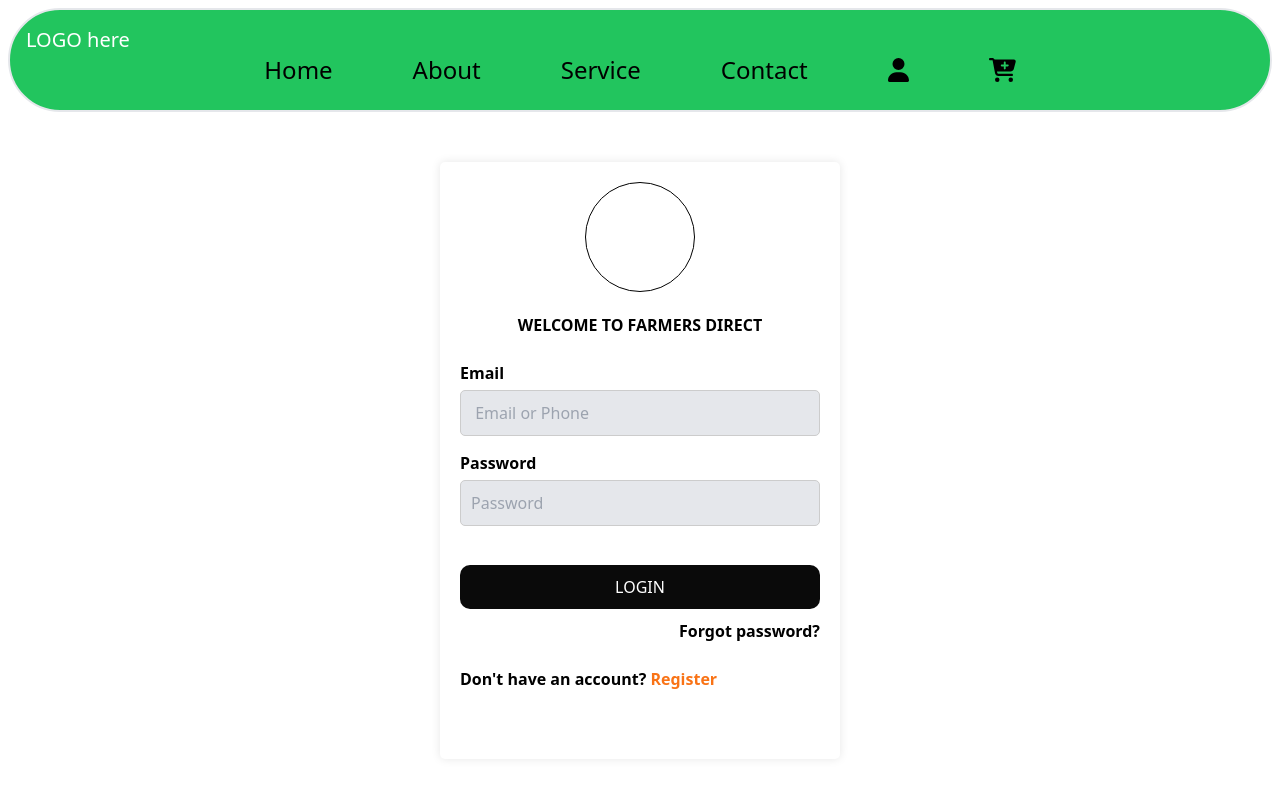
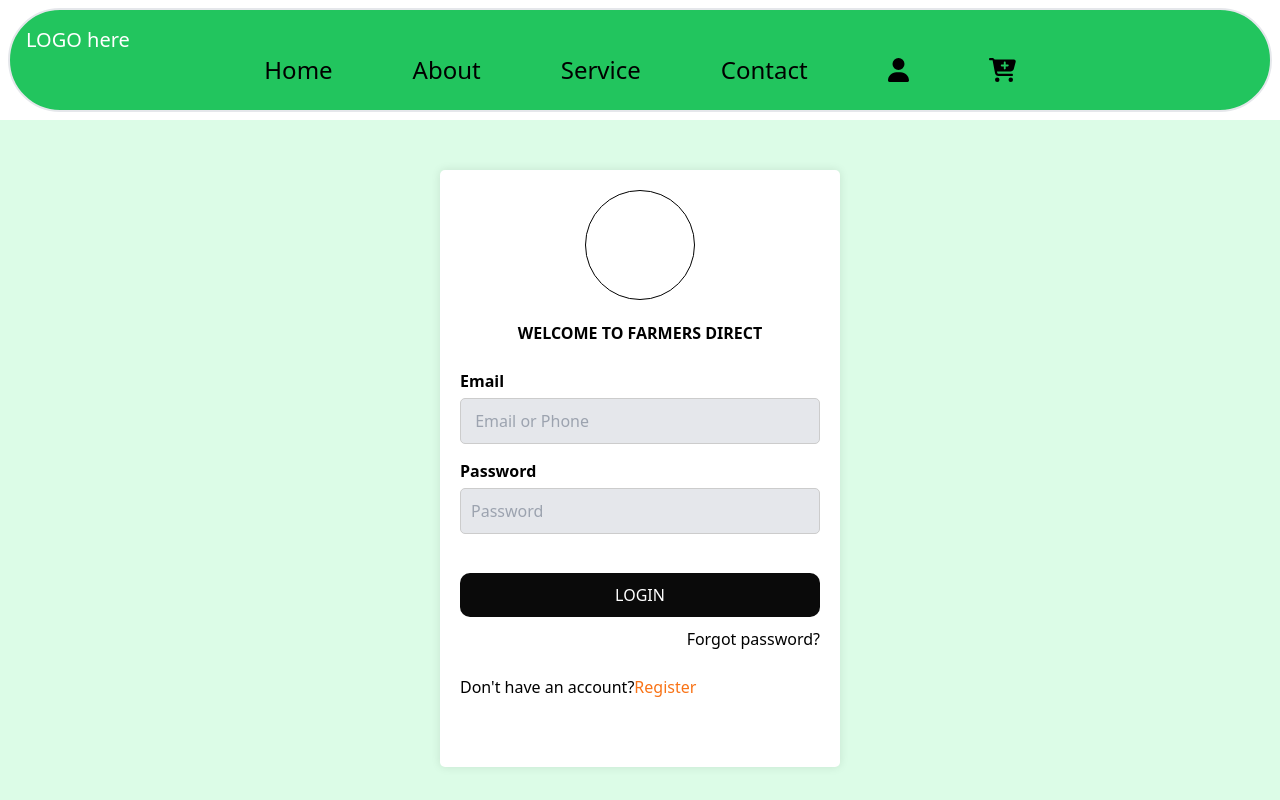
Before and after one commit to Smkandawire/GROUP-27-FARMERS-DIRECT-WEBSITE-FRONTEND, a React (Create React App) app: page /LoginPage in a window 1280 px wide. Shown: the top 800 px of the page. Built offline with nearby package versions, Linux system fonts and the light colour scheme.

Commit message:
Background color

```diff
--- a/src/components/LoginPage/LoginPage.js
+++ b/src/components/LoginPage/LoginPage.js
@@ -1,4 +1,5 @@
 import React from 'react';
+import { Link } from 'react-router-dom';
 
 export default function LoginPage(){
   const handleSubmit = (event) =>{
@@ -11,6 +12,7 @@ export default function LoginPage(){
     console.log("Password:", password);
   };
   return(
+    <div className='flex  bg-green-100'>
     <div className='container ' style={{ maxWidth: '400px', margin: '50px auto', backgroundColor: '#FFF', padding: '20px', borderRadius: '5px', boxShadow: '0 0 10px rgba(0, 0, 0, 0.1)' }}>
       <form onSubmit={handleSubmit}>
       <div className="flex items-center justify-center">
@@ -35,15 +37,17 @@ export default function LoginPage(){
                 <button type="submit" style={{ width: '100%', padding: '10px', backgroundColor: '#0a0a0a', color: '#fff', border: 'none', borderRadius: '10px', cursor: 'pointer' }}>LOGIN</button>
       </form>
 
-      <div className="flex justify-end font-bold" style={{ backgroundColor: 'transparent', marginTop: '10px' }}>
+      <div className="flex justify-end " style={{ backgroundColor: 'transparent', marginTop: '10px' }}>
   <button style={{ backgroundColor: 'transparent', border: 'none', cursor: 'pointer', color: 'black' }}>
     Forgot password?
   </button>
 </div>
  <br/>
       <div>
-      <div className="font-bold text-black">Don't have an account?
-  <span className="cursor-pointer text-orange-500 "> Register</span>
+      <div className=" text-black">Don't have an account?
+  <span><Link to="/SignUp" className="cursor-pointer text-orange-500" >
+            Register
+          </Link></span>
 </div>
   </div>
   <br/>
@@ -51,7 +55,7 @@ export default function LoginPage(){
 
   </div>
 
-
+</div>
 
   )
 }
--- a/src/components/SignUp/SignUp.js
+++ b/src/components/SignUp/SignUp.js
@@ -3,7 +3,7 @@ import { Link } from 'react-router-dom';
 
 const SignUp = () => {
   return (
-    <div className="flex items-center justify-center min-h-screen">
+    <div className="flex items-center justify-center min-h-screen bg-green-100 ">
     <div className="bg-white p-10 rounded-lg shadow-md w-full max-w-md">
       <h2 className="text-2xl font-bold text-center mb-4">Sign up for Farmers Direct</h2>
 
```
